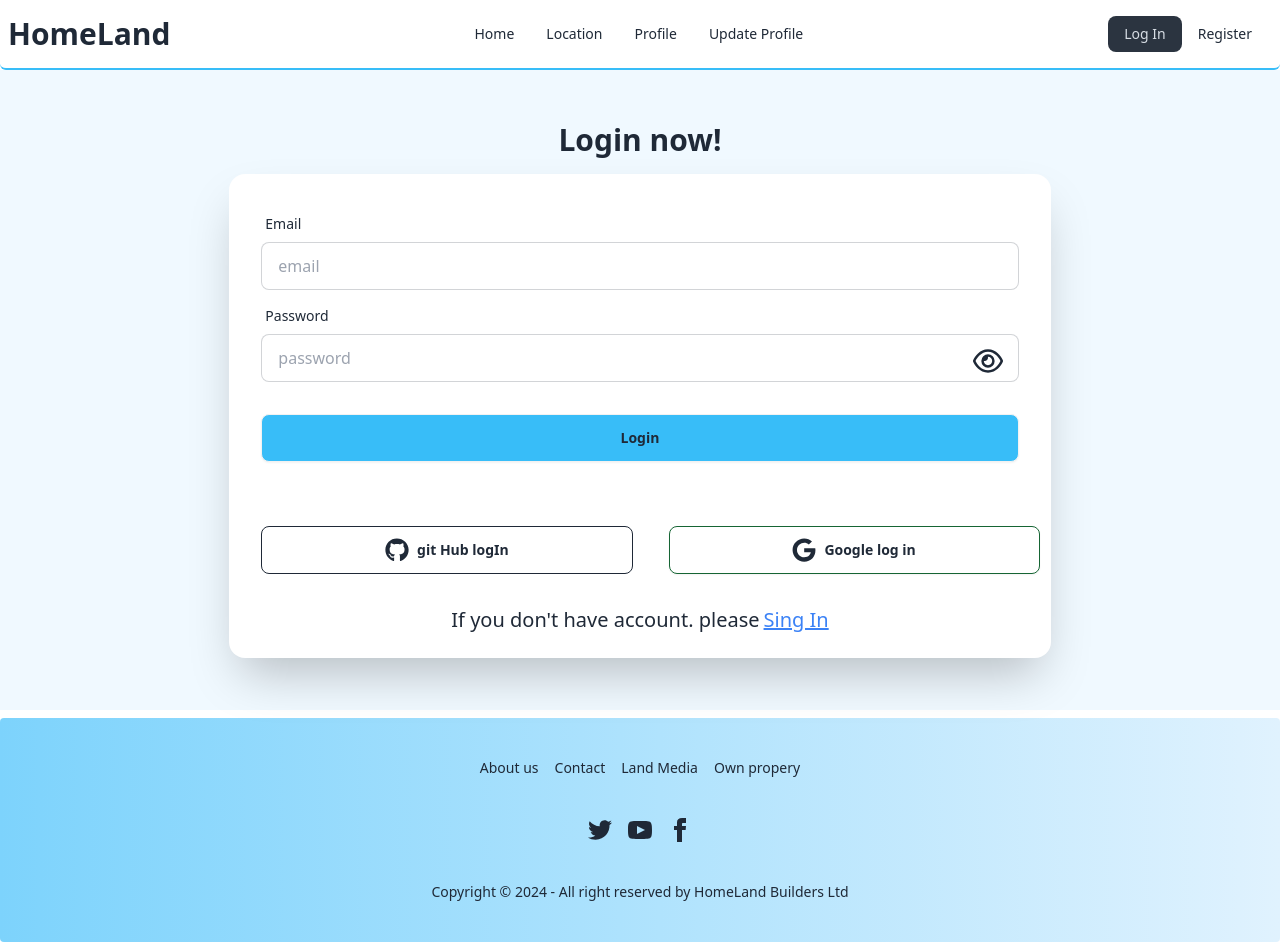
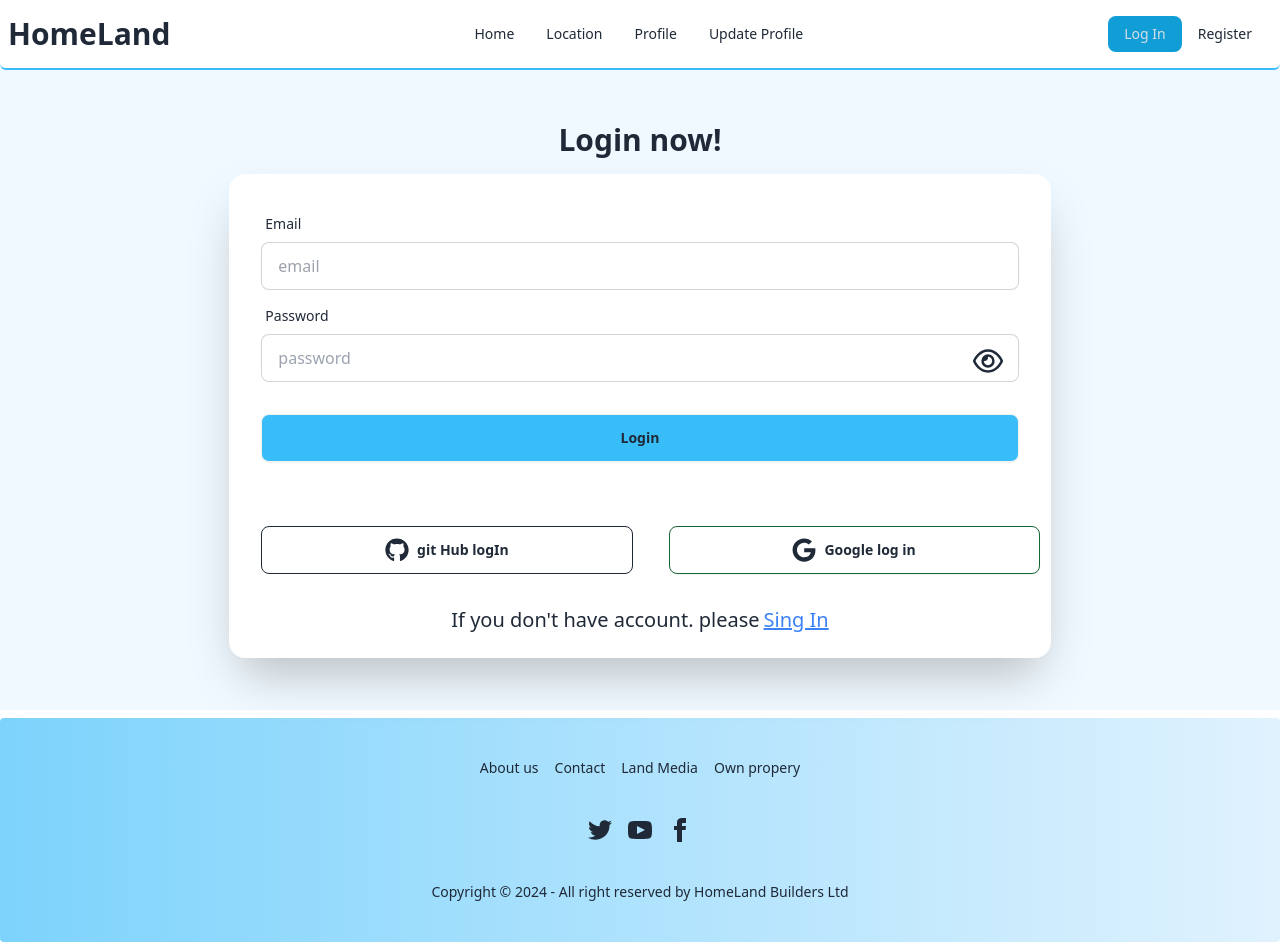
Before and after one commit to ABidhasan134/HomeLand-residential-real-state, a React (Vite) app: page /login in a window 1280 px wide. Built offline with nearby package versions, Linux system fonts and the light colour scheme; no server answers.

Commit message:
final touch

```diff
--- a/src/Home/componente/style.css
+++ b/src/Home/componente/style.css
@@ -1,5 +1,5 @@
-#sidebar a.active {
-  color: red;
+.active {
+  background-color: rgb(17, 158, 214) !important;
 }
 
 .leaflet-container {
--- a/src/location/location.jsx
+++ b/src/location/location.jsx
@@ -15,7 +15,7 @@ const Location = () => {
         <title>Location</title>
       </Helmet>
 
-      <div>
+      <div className='relative -z-10 sm:z-10'>
         <MapContainer center={[23.7661, 90.3588]} zoom={12} scrollWheelZoom={false}>
           <TileLayer
             url="https://{s}.tile.openstreetmap.org/{z}/{x}/{y}.png"
--- a/src/privetroute/priveteRoute.jsx
+++ b/src/privetroute/priveteRoute.jsx
@@ -5,7 +5,7 @@ import { Navigate, useLocation } from "react-router-dom";
 const PriveteRoute = ({children}) => {
     const {user,loading}=useContext(AuthContext);
     const location =useLocation()
-    console.log(location.pathname);
+    // console.log(location.pathname);
     if(loading){
         return <span className="loading loading-spinner loading-lg"></span>
     }
--- a/src/profileUpdate.jsx/updateprofile.jsx
+++ b/src/profileUpdate.jsx/updateprofile.jsx
@@ -34,6 +34,7 @@ const UpdateProfile = () => {
       // }, 2000);
     } catch (error) {
       console.log(error);
+      toast("Your img url is too long")
 
     }
     setReload(true);
@@ -44,7 +45,7 @@ const UpdateProfile = () => {
       <Helmet>
         <title>Update Profile</title>
       </Helmet>
-      <div className="hero flex justify-center">
+      <div className="hero flex justify-center relative -z-10 sm:z-10">
 
         <div className="w-full max-w-sm border-2 rounded-lg bg-base-100 m-10 z-50">
           <h1 className="text-center text-2xl font-bold p-6">
```
